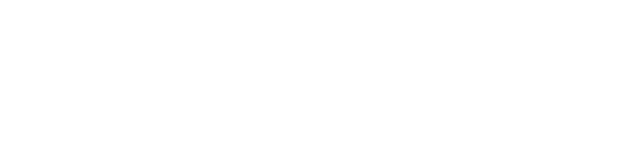
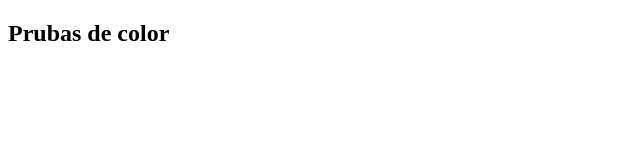
Before and after one commit to isa-capa/prueba-primer-repo, a plain HTML site: page indet.html in a window 1280 px wide. Shown: the whole page, without its empty margins (0-640 px from the left). Drawn offline with Linux system fonts and the light colour scheme.

Commit message:
nuevo intento

```diff
--- a/indet.html
+++ b/indet.html
@@ -6,6 +6,6 @@
     <title>Document</title>
 </head>
 <body>
-
+    <h2>Prubas de color</h2>
 </body>
 </html>
--- /dev/null
+++ b/style.css
@@ -0,0 +1,3 @@
+h2 {
+    background-color: aqua;
+}
```
